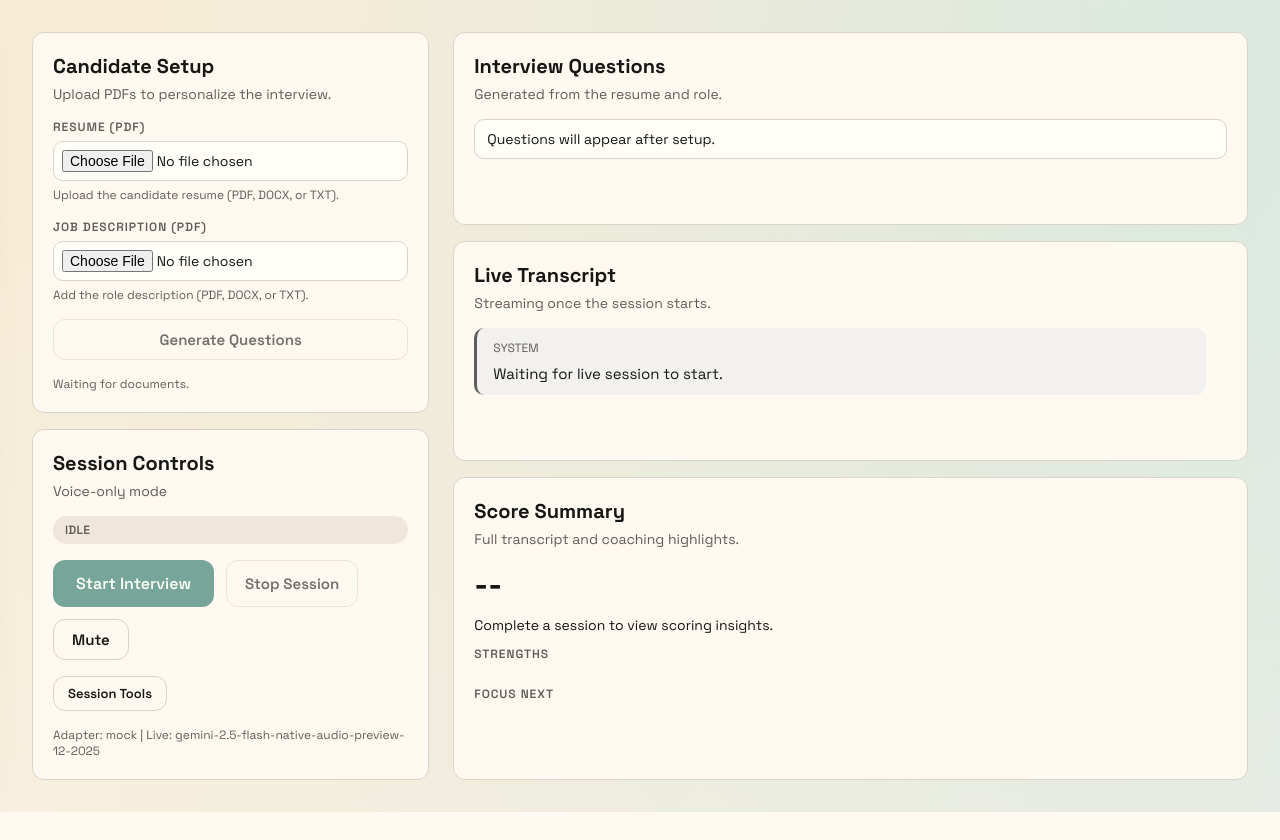
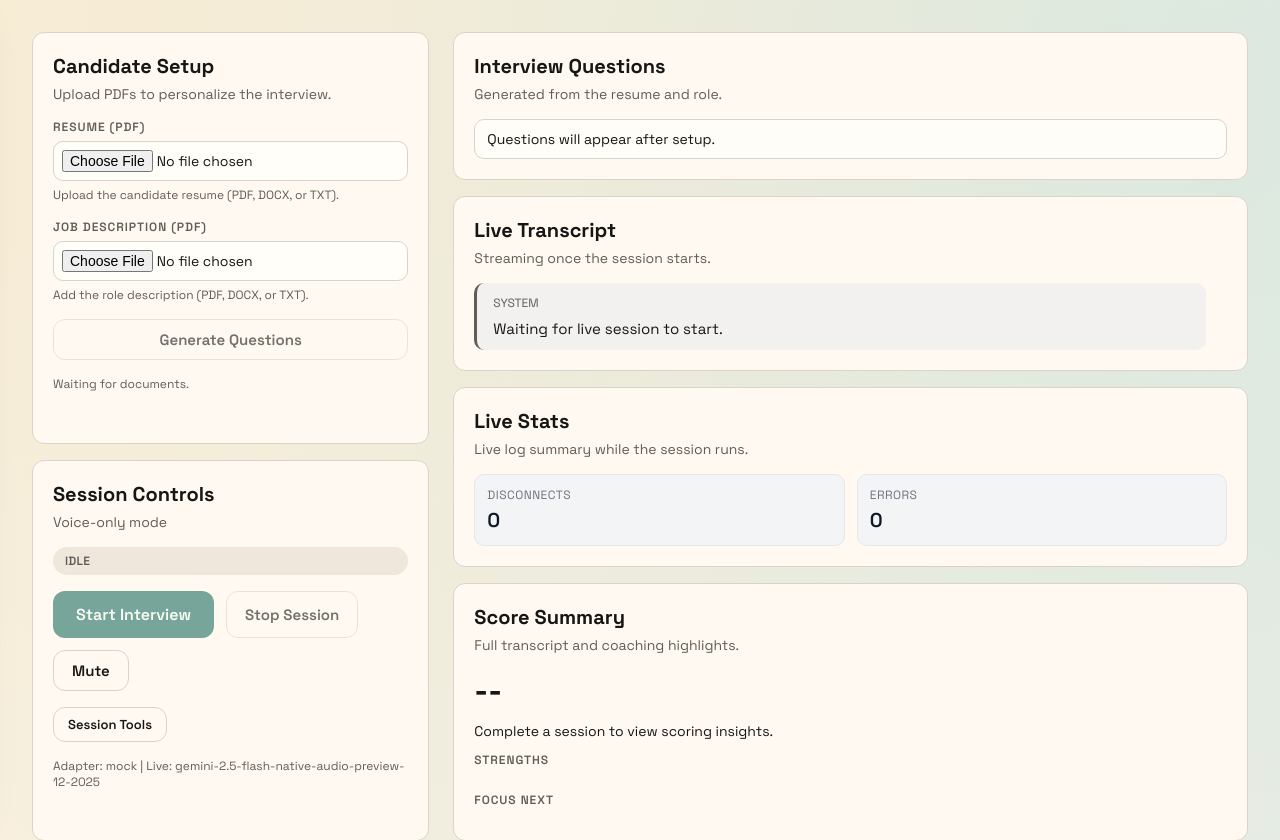
Before and after one commit to taylorparsons/PrepTalk, a FastAPI app: page / in a window 1280 px wide. Shown: the top 840 px of the page. Before the commit the page ends 812 px from the top, so only its background shows below. Run offline with FastAPI, Linux system fonts and the light colour scheme; data that the repository does not hold is empty; some libraries are stand-ins or nearby versions.

Commit message:
feat: add live log dashboard ui

```diff
--- a/app/static/css/components.css
+++ b/app/static/css/components.css
@@ -458,6 +458,33 @@ body {
   scrollbar-gutter: stable;
 }
 
+.ui-metrics-grid {
+  display: grid;
+  grid-template-columns: repeat(auto-fit, minmax(160px, 1fr));
+  gap: 12px;
+}
+
+.ui-metric-card {
+  padding: 12px;
+  border-radius: 10px;
+  background: #f3f4f6;
+  border: 1px solid #e5e7eb;
+}
+
+.ui-metric-card__label {
+  font-size: 12px;
+  color: #6b7280;
+  text-transform: uppercase;
+  letter-spacing: 0.04em;
+}
+
+.ui-metric-card__value {
+  font-size: 20px;
+  font-weight: 600;
+  margin-top: 4px;
+  color: #111827;
+}
+
 
 .ui-controls__row {
   display: flex;
--- a/app/static/js/api/client.js
+++ b/app/static/js/api/client.js
@@ -140,6 +140,14 @@ export async function logClientEvent({ event, interviewId, sessionId, state, det
   return handleResponse(response);
 }
 
+export async function getLogSummary() {
+  const response = await fetch(`${getApiBase()}/logs/summary`, {
+    headers: { 'X-User-Id': getUserId() }
+  });
+
+  return handleResponse(response);
+}
+
 export async function downloadStudyGuide({ interviewId, format = 'pdf' }) {
   const params = new URLSearchParams();
   if (format) {
--- a/app/static/js/ui.js
+++ b/app/static/js/ui.js
@@ -9,6 +9,7 @@ import {
   createInterview,
   downloadStudyGuide,
   getInterviewSummary,
+  getLogSummary,
   listSessions,
   logClientEvent,
   restartInterview,
@@ -25,6 +26,7 @@ import { renderMarkdownInto } from './markdown.js';
 const STATUS_TONES = ['neutral', 'success', 'warning', 'danger', 'info'];
 const GEMINI_RECONNECT_MAX_ATTEMPTS = 3;
 const GEMINI_RECONNECT_DELAY_MS = 600;
+const LOG_SUMMARY_INTERVAL_MS = 5000;
 const QUESTION_STATUS_OPTIONS = [
   { value: 'not_started', label: 'Not started' },
   { value: 'started', label: 'Started' },
@@ -53,6 +55,10 @@ function updateButtonLabel(button, label) {
   if (labelSpan) {
     labelSpan.textContent = label;
   }
+}
+
+export function formatCount(value) {
+  return typeof value === 'number' ? String(value) : '0';
 }
 
 export function clearGeminiReconnect(state) {
@@ -1101,6 +1107,46 @@ function buildTranscriptPanel(ui) {
   });
 }
 
+function buildLogDashboardPanel(ui) {
+  const grid = document.createElement('div');
+  grid.className = 'ui-metrics-grid';
+
+  function buildCard(label) {
+    const card = document.createElement('div');
+    card.className = 'ui-metric-card';
+
+    const labelEl = document.createElement('div');
+    labelEl.className = 'ui-metric-card__label';
+    labelEl.textContent = label;
+
+    const valueEl = document.createElement('div');
+    valueEl.className = 'ui-metric-card__value';
+    valueEl.textContent = '0';
+
+    card.appendChild(labelEl);
+    card.appendChild(valueEl);
+    return { card, valueEl };
+  }
+
+  const disconnects = buildCard('Disconnects');
+  const errors = buildCard('Errors');
+
+  grid.appendChild(disconnects.card);
+  grid.appendChild(errors.card);
+
+  ui.metricsCards = {
+    disconnects: disconnects.valueEl,
+    errors: errors.valueEl
+  };
+
+  return createPanel({
+    title: 'Live Stats',
+    subtitle: 'Live log summary while the session runs.',
+    content: grid,
+    attrs: { 'data-testid': 'log-dashboard' }
+  });
+}
+
 function buildScorePanel(ui) {
   const scoreValue = document.createElement('div');
   scoreValue.className = 'ui-score__value';
@@ -1171,7 +1217,8 @@ export function buildVoiceLayout() {
     askedQuestionIndex: null,
     sessions: [],
     geminiReconnectAttempts: 0,
-    geminiReconnectTimer: null
+    geminiReconnectTimer: null,
+    logSummaryTimer: null
   };
 
   const ui = {};
@@ -1252,6 +1299,31 @@ export function buildVoiceLayout() {
     }
   }
 
+  async function refreshLogSummary() {
+    if (!ui.metricsCards) {
+      return;
+    }
+    try {
+      const summary = await getLogSummary();
+      const disconnects = summary.disconnect_counts?.ws_disconnect || 0;
+      const errors = summary.error_count || 0;
+      ui.metricsCards.disconnects.textContent = formatCount(disconnects);
+      ui.metricsCards.errors.textContent = formatCount(errors);
+    } catch (error) {
+      // Ignore polling errors to keep the UI responsive.
+    }
+  }
+
+  function startLogSummaryPolling() {
+    if (state.logSummaryTimer) {
+      return;
+    }
+    void refreshLogSummary();
+    state.logSummaryTimer = window.setInterval(() => {
+      void refreshLogSummary();
+    }, LOG_SUMMARY_INTERVAL_MS);
+  }
+
   const leftColumn = document.createElement('div');
   leftColumn.className = 'layout-stack';
   leftColumn.appendChild(buildSetupPanel(state, ui));
@@ -1261,6 +1333,7 @@ export function buildVoiceLayout() {
   rightColumn.className = 'layout-stack';
   rightColumn.appendChild(buildQuestionsPanel(ui));
   rightColumn.appendChild(buildTranscriptPanel(ui));
+  rightColumn.appendChild(buildLogDashboardPanel(ui));
   rightColumn.appendChild(buildScorePanel(ui));
 
   const layout = document.createElement('main');
@@ -1579,6 +1652,7 @@ export function buildVoiceLayout() {
   });
 
   updateSessionToolsState();
+  startLogSummaryPolling();
 
   return layout;
 }
```
Also changed, not shown: tests/components/log-dashboard.test.js (added, +8 -0 lines).
